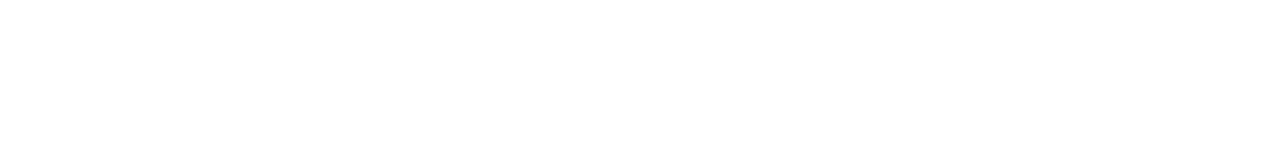
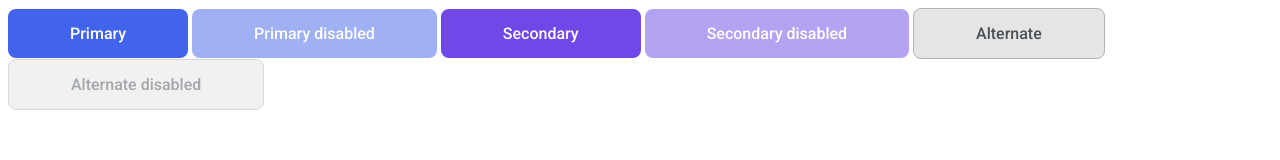
Before and after one commit to js-tasks-ru/htmlcss-20230124_lavrovfp1995, a website: page 03-lection1/01-button/index.html in a window 1280 px wide. Drawn offline with Linux system fonts and the light colour scheme.

Commit message:
add_button-component

```diff
--- a/03-lection1/01-button/button.css
+++ b/03-lection1/01-button/button.css
@@ -1 +1,65 @@
 /* Стилизация кнопки */
+
+.button{
+    padding: 15px 62px;
+    display: inline-block;
+    font-style: normal;
+    font-weight: 500;
+    font-size: 16px;
+    line-height: 19px;
+    text-align: center;
+    border: none;
+    border-radius: 8px;
+    cursor: pointer;
+}
+
+
+.button:disabled{
+    opacity: 0.5;
+    cursor: default;
+}
+
+.button_primary{
+    color: #FFFFFF;
+    background: #4263EB;
+    transition: background 0.5s ease-in-out;
+}
+
+.button_primary:hover{
+    background: #2342C0;
+}
+
+.button_primary:hover:disabled{
+    background: #4263EB;
+}
+
+
+.button_secondary{
+    color: #FFFFFF;
+    background: #7048E8;
+    transition: background 0.5s ease-in-out;
+}
+
+.button_secondary:hover{
+    background: #5028C6;
+}
+
+.button_secondary:hover:disabled{
+    background: #7048E8;
+}
+
+
+.button_alternate{
+    background: #E5E5E5;
+    color: #495057;
+    border: 1px solid #ACB5BD;
+    transition: border-color 0.5s ease-in-out;
+}
+
+.button_alternate:hover{
+    border-color:  #212429;
+}
+
+.button_alternate:hover:disabled{
+    border: 1px solid #ACB5BD;
+}
--- a/03-lection1/01-button/index.html
+++ b/03-lection1/01-button/index.html
@@ -6,6 +6,13 @@
         <link rel="stylesheet" href="./button.css">
     </head>
     <body>
+        <button class="button button_primary">Primary</button>
+        <button class="button button_primary" disabled>Primary disabled</button>
 
+        <button class="button button_secondary">Secondary</button>
+        <button class="button button_secondary" disabled>Secondary disabled</button>
+
+        <button class="button button_alternate">Alternate</button>
+        <button class="button button_alternate" disabled>Alternate disabled</button>
     </body>
 </html>
--- a/assets/css/main.css
+++ b/assets/css/main.css
@@ -1,4 +1,6 @@
 @import '../fonts/fonts.css';
+
+@import url('https://fonts.googleapis.com/css2?family=Roboto:wght@100&display=swap');
 
 :root {
     --white: #ffffff;
```
